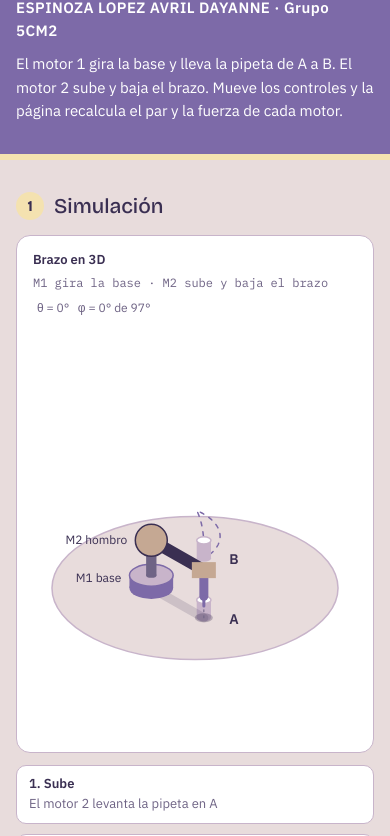
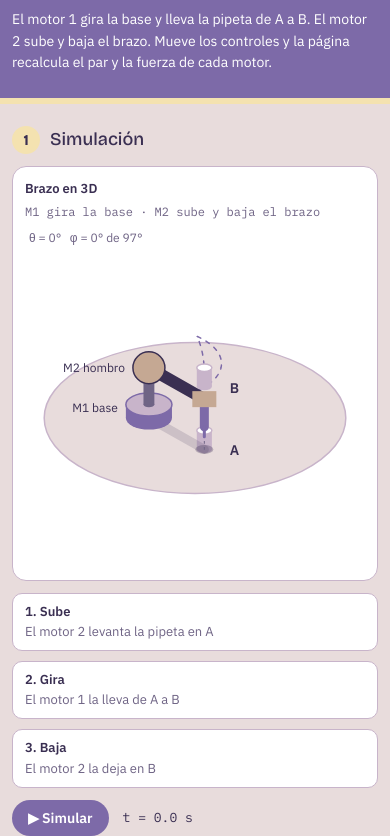
Before and after one commit to dayyyyy1/Simulacion-Pipeta, a plain HTML site: page index.html in a window 390 px wide. Shown: the part 126-962 px from the top of the page. Drawn offline with nearby package versions, Linux system fonts and the light colour scheme.

Commit message:
segunda version

```diff
--- a/script.js
+++ b/script.js
@@ -124,8 +124,11 @@ function update() {
    ===================================================== */
 function css(name) { return getComputedStyle(document.documentElement).getPropertyValue(name).trim(); }
 function ctxOf(id) {
-  const c = $(id), dpr = window.devicePixelRatio || 1, w = c.clientWidth, h = +c.getAttribute('height');
-  if (c.width !== Math.round(w * dpr)) { c.width = Math.round(w * dpr); c.height = Math.round(h * dpr); c.style.height = h + 'px'; }
+  const c = $(id), dpr = window.devicePixelRatio || 1, w = c.clientWidth;
+  /* La altura en CSS se guarda una sola vez: en celular, c.height cambia el atributo y se estiraba el dibujo */
+  if (!c.dataset.h) c.dataset.h = c.getAttribute('height');
+  const h = +c.dataset.h;
+  if (c.width !== Math.round(w * dpr) || c.height !== Math.round(h * dpr)) { c.width = Math.round(w * dpr); c.height = Math.round(h * dpr); c.style.height = h + 'px'; }
   const x = c.getContext('2d'); x.setTransform(dpr, 0, 0, dpr, 0, 0); x.clearRect(0, 0, w, h);
   x.font = '12px "IBM Plex Sans", sans-serif'; x.lineCap = 'round';
   return [x, w, h];
@@ -133,6 +136,7 @@ function ctxOf(id) {
 
 /* --- Brazo en 3D: proyecta (X, Y, Z) en metros a la pantalla --- */
 function drawArm(p, s, C) {
+  $('arm').dataset.h = $('arm').clientWidth < 600 ? 340 : 440;   // más bajito en celular
   const [x, w, h] = ctxOf('arm');
   const sc = Math.min(780, (w - 30) / 0.74), cx = w / 2 - 0.11 * sc, cy = h - 150, K = 0.5;
   const Z0 = 0.12, HANG = 0.09;                       // altura del hombro y largo de la pipeta
@@ -220,7 +224,7 @@ function signals(tt, p) {
 function drawCircuit(p, C) {
   const cv = $('circ'), W = 900, H = 430;
   const hh = Math.round(H * cv.clientWidth / W);
-  if (+cv.getAttribute('height') !== hh) { cv.setAttribute('height', hh); cv.width = 0; }
+  if (+cv.dataset.h !== hh) { cv.dataset.h = hh; cv.width = 0; }
   const [x, w] = ctxOf('circ'), g = signals(t, p);
   x.scale(w / W, w / W);
   x.font = '11px "IBM Plex Mono", monospace';
--- a/styles.css
+++ b/styles.css
@@ -390,3 +390,43 @@ td {
   font-weight: 500;
   overflow-wrap: anywhere;
 }
+
+/* =====================================================
+   10. CELULAR Y PANTALLAS CHICAS (media queries)
+   ===================================================== */
+@media (max-width: 700px) {
+  body { font-size: 14px; }
+
+  .encabezado { padding: 22px 0 24px; }
+  h1 { font-size: 25px; }
+  h2 { font-size: 18px; }
+  .alumna { font-size: 13px; }
+
+  main.contenedor { gap: 26px; padding-top: 22px; }
+
+  .tarjeta { padding: 12px; }
+  figcaption span { display: block; width: 100%; }
+
+  .pasos { grid-template-columns: 1fr; }
+
+  .reproductor input { flex: 1 1 100%; order: 3; }
+
+  .controles { grid-template-columns: 1fr; }
+
+  .vistas, .dos-columnas { grid-template-columns: 1fr; }
+
+  table { font-size: 12px; }
+  th, td { padding: 6px 4px; }
+
+  .motor { grid-template-columns: 1fr 1fr; }
+  .motor span { grid-column: 1 / -1; }
+  .motor b { text-align: center; }
+
+  .ecuaciones { padding-left: 18px; font-size: 13px; }
+}
+
+@media (max-width: 400px) {
+  .contenedor { padding: 0 12px; }
+  h1 { font-size: 22px; }
+  button { padding: 9px 16px; }
+}
```
